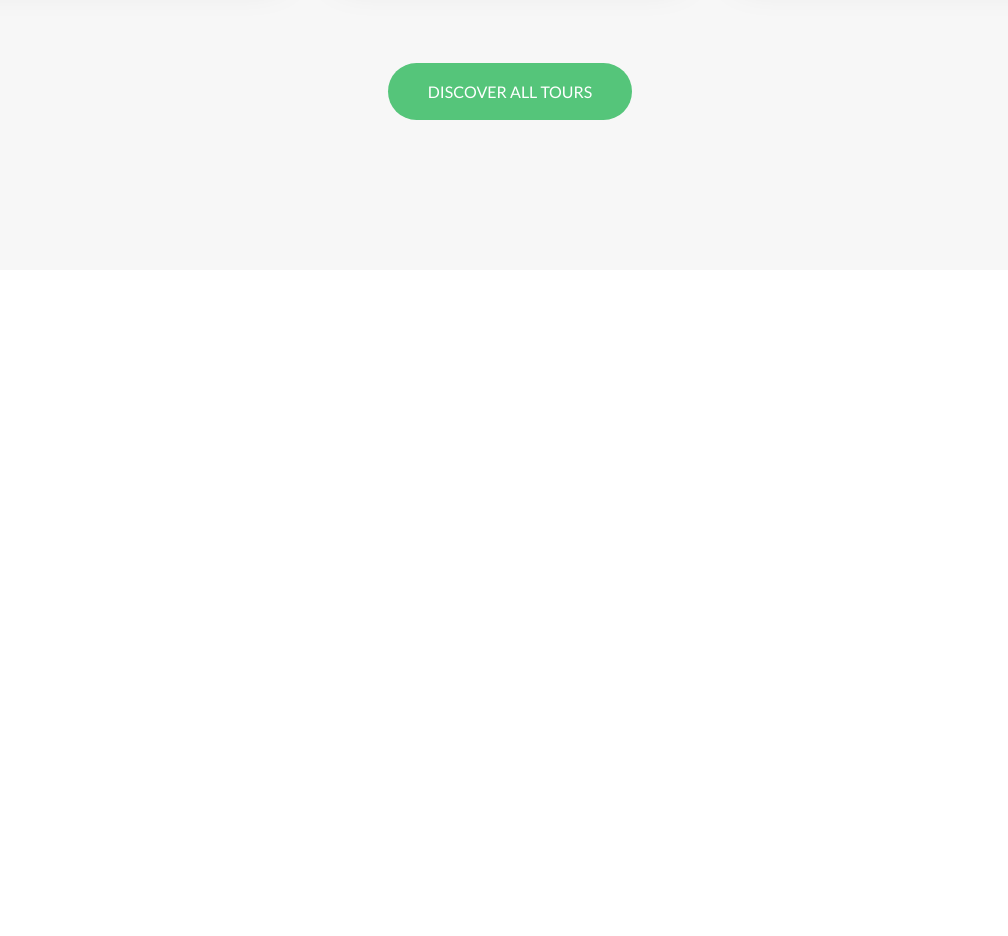
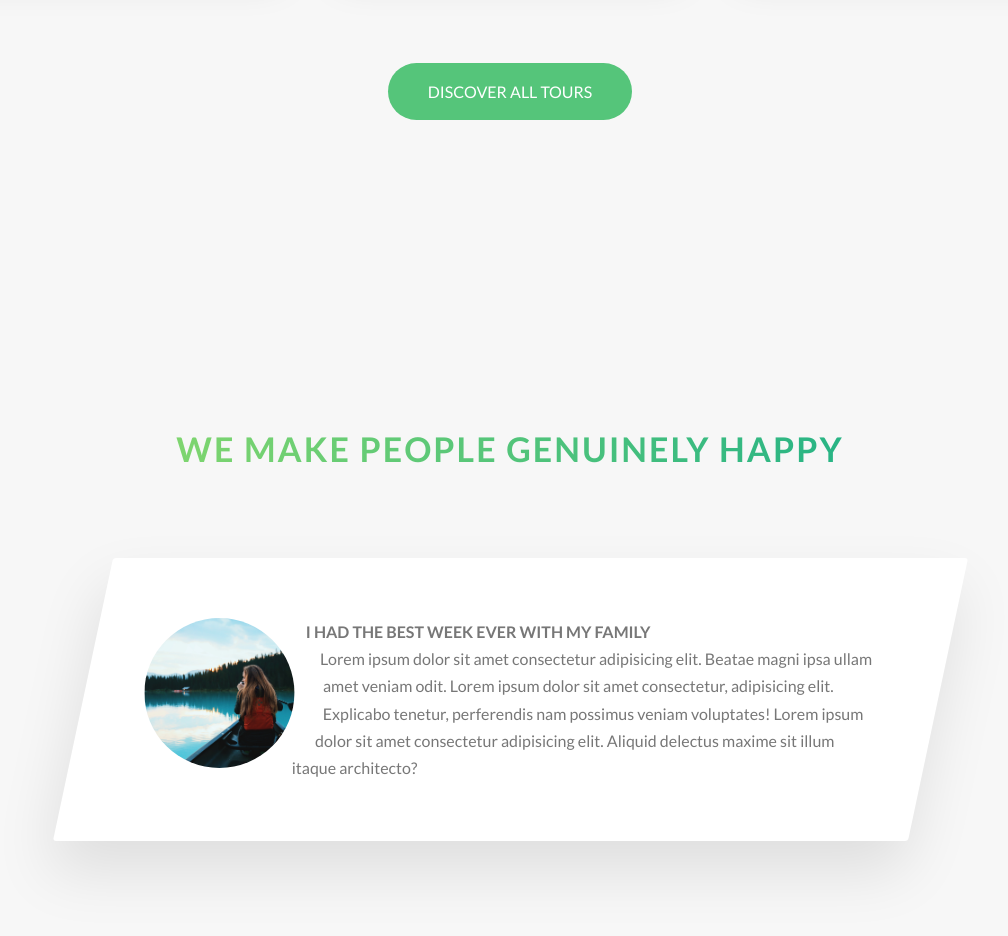
Before and after one commit to DCasely/advanced-css-course-master, a website: page Natours/starter/index.html in a window 1280 px wide. Shown: the part 3028-3964 px from the top of the page, without its empty margins (130-1138 px from the left). Before the commit the page ends 3328 px from the top, so only its background shows below. Drawn offline with Linux system fonts and the light colour scheme.

Commit message:
5.42 COMPLETE

```diff
--- a/Natours/starter/index.html
+++ b/Natours/starter/index.html
@@ -249,6 +249,39 @@
           <a href="#" class="btn btn--green">Discover all tours</a>
         </div>
       </section>
+
+      <section class="section-stories">
+        <div class="u-center-text u-margin-bottom-big">
+          <h2 class="heading-secondary">
+            We make people genuinely happy
+          </h2>
+        </div>
+
+        <div class="row">
+          <div class="story">
+            <figure class="story__shape">
+              <img
+                src="./img/nat-8.jpg"
+                alt="Person on a tour"
+                class="story__img"
+              />
+            </figure>
+            <div class="story__text">
+              <h3 class="heading-tertiary .u-margin-bottom-small">
+                I had the best week ever with my family
+              </h3>
+              <p>
+                Lorem ipsum dolor sit amet consectetur adipisicing elit. Beatae
+                magni ipsa ullam amet veniam odit. Lorem ipsum dolor sit amet
+                consectetur, adipisicing elit. Explicabo tenetur, perferendis
+                nam possimus veniam voluptates! Lorem ipsum dolor sit amet
+                consectetur adipisicing elit. Aliquid delectus maxime sit illum
+                itaque architecto?
+              </p>
+            </div>
+          </div>
+        </div>
+      </section>
     </main>
 
     <!-- GRID SETUP  -->
--- /dev/null
+++ b/Natours/starter/sass/components/_story.scss
@@ -0,0 +1,34 @@
+.story {
+  width: 75%;
+  margin: 0 auto;
+  box-shadow: 0 3rem 6rem rgba($color-black, 0.1);
+  background-color: $color-white;
+  border-radius: 3px;
+  padding: 6rem;
+  padding-left: 9rem;
+  font-size: $default-font-size;
+  transform: skewX(-12deg);
+
+  & > * {
+    transform: skewX(12deg);
+  }
+
+  &__shape {
+    width: 15rem;
+    height: 15rem;
+    float: left;
+    -webkit-shape-outside: circle(50% at 50% 50%);
+    shape-outside: circle(50% at 50% 50%);
+    -webkit-clip-path: circle(50% at 50% 50%);
+    clip-path: circle(50% at 50% 50%);
+    transform: translateX(-3rem) skewX(12deg);
+  }
+
+  &__img {
+    height: 100%;
+  }
+
+  &__text {
+    transform: skewX(12deg);
+  }
+}
--- a/Natours/starter/sass/main.scss
+++ b/Natours/starter/sass/main.scss
@@ -11,6 +11,7 @@
 @import 'components/card';
 @import 'components/composition';
 @import 'components/feature-box';
+@import 'components/story';
 
 @import 'layout/grid';
 @import 'layout/header';
--- a/Natours/starter/sass/pages/_home.scss
+++ b/Natours/starter/sass/pages/_home.scss
@@ -26,3 +26,8 @@
   padding: 25rem 0 15rem 0;
   margin-top: -10rem;
 }
+
+.section-stories {
+  padding: 15rem 0;
+  background-color: $color-grey-light-1;
+}
```
Also changed, not shown: Natours/starter/css/style.css.
